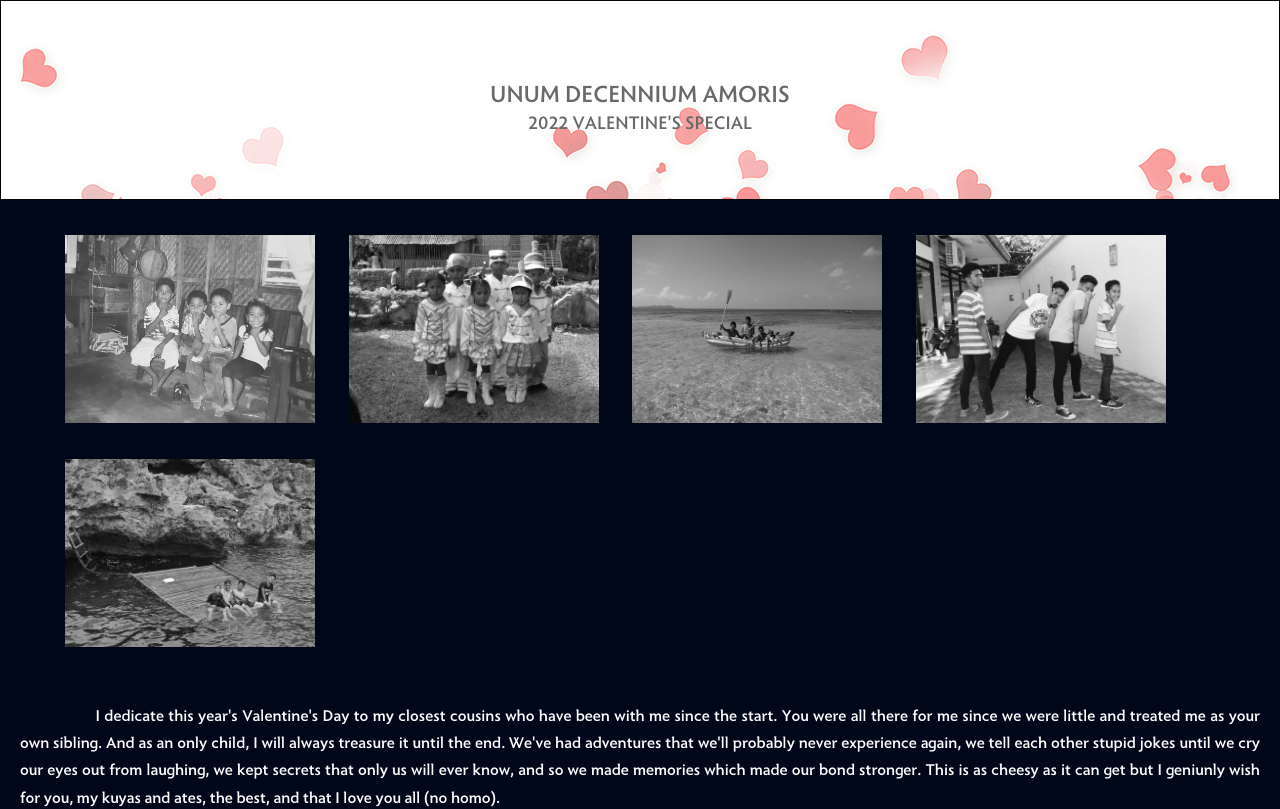
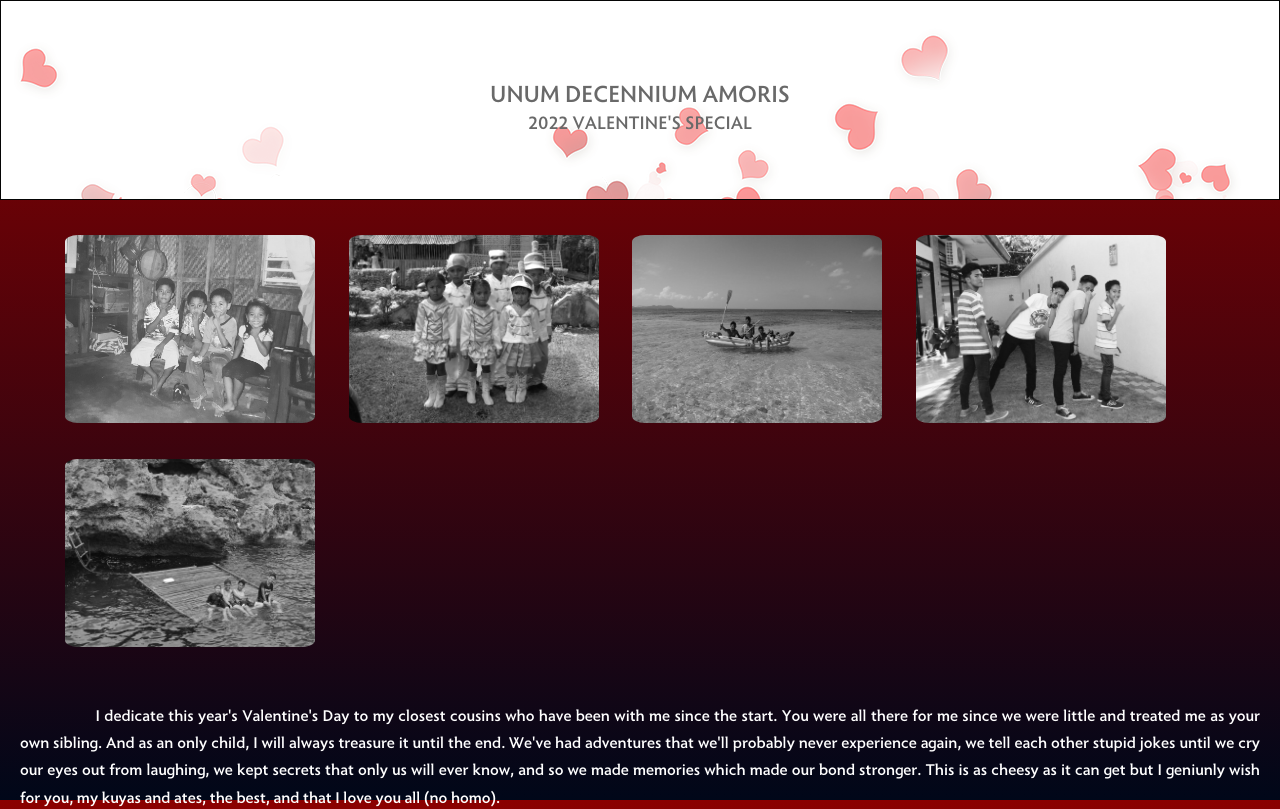
Before and after one commit to mariano-shem/valentines-web-gallery, a plain HTML site: page index.html in a window 1280 px wide. Shown: the top 809 px of the page. Drawn offline with Linux system fonts and the light colour scheme.

Commit message:
Update style.css

```diff
--- a/css/style.css
+++ b/css/style.css
@@ -5,8 +5,11 @@
 	font-style: normal;
 }
 html, body {
+	height: 100%;
 	font-family: Radiance;
-	background-color: #000719;
+	background-image: linear-gradient(darkred, #000719);
+	background-repeat: no-repeat;
+    background-attachment: fixed;
 	margin: 0;
 	padding: 0;
 }
@@ -29,6 +32,7 @@ h2, h3 {
 	box-sizing: border-box;
 }
 .gallery img {
+	border-radius: 10%;
 	width: 250px;
 	height: 188px;
 	padding: 15px;
```
